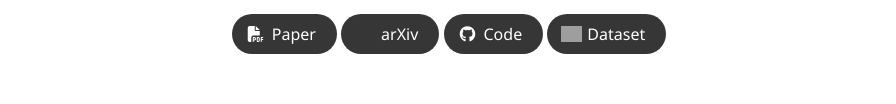
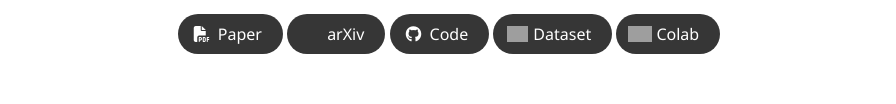
Before and after one commit to glab-caltech/3d-mllm, a plain HTML site: page index.html in a window 1280 px wide. Shown: the part 243-347 px from the top of the page, without its empty margins (191-1087 px from the left). Drawn offline with nearby package versions, Linux system fonts and the light colour scheme; grey boxes are pictures that could not be loaded; some icons are missing; files whose address does not match are found by name; a web font is replaced by a local one.

Commit message:
added colab demo button

```diff
--- a/index.html
+++ b/index.html
@@ -111,6 +111,16 @@
                     </span>
                     <span>Dataset</span>
                   </a>
+                </span>
+                <!-- Colab Link -->
+                <span class="link-block">
+                    <a href="https://colab.research.google.com/drive/1ISaISwTw_HGue1DpP79QCHl5eK5U7cNp?usp=sharing"
+                    class="external-link button is-normal is-rounded is-dark">
+                    <span class="icon">
+                        <img src="https://upload.wikimedia.org/wikipedia/commons/thumb/d/d0/Google_Colaboratory_SVG_Logo.svg/800px-Google_Colaboratory_SVG_Logo.svg.png" alt="Colab logo" style="height: 1em; width: 2em;">
+                    </span>
+                    <span>Colab</span>
+                    </a>
                 </span>
               </div>
             </div>
```
